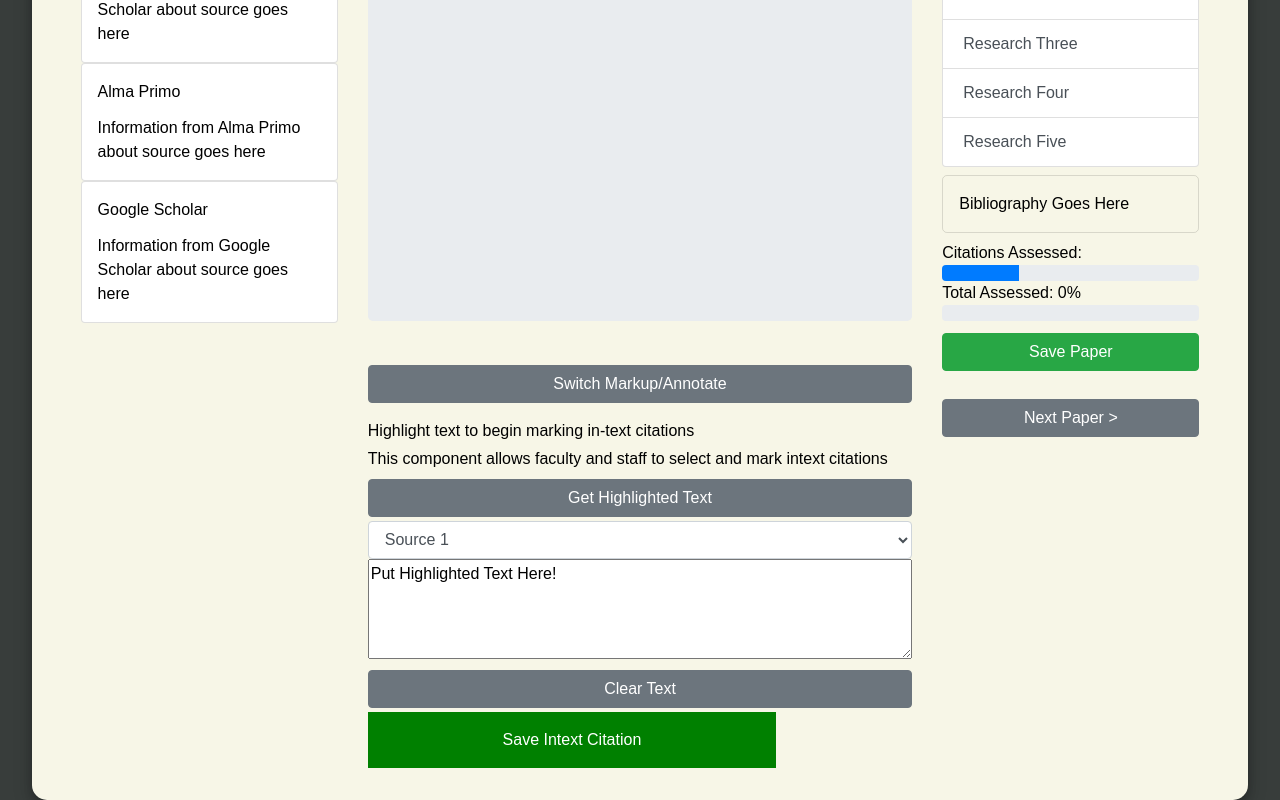
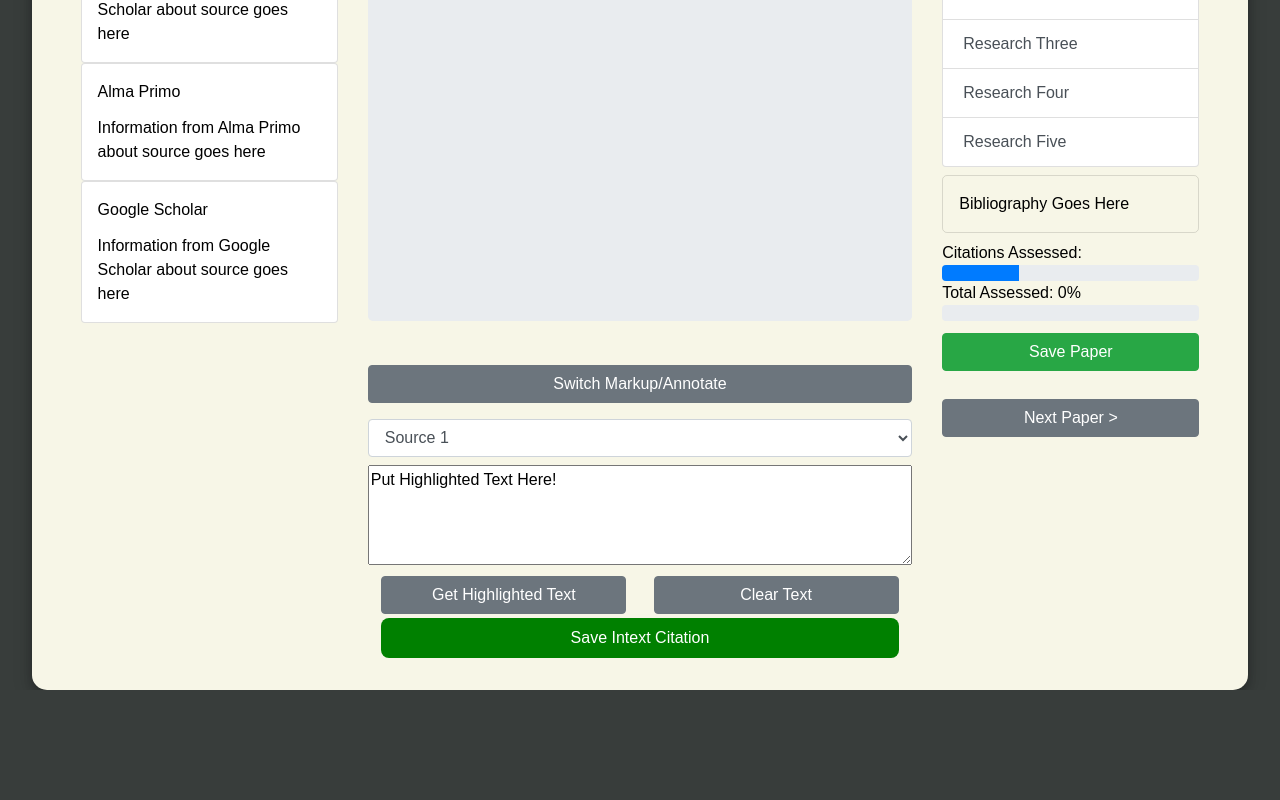
Before and after one commit to hsu-library-project-x/citing-insights-phase-1, a React (Create React App) app in the folder client/: page /#/analyze in a window 1280 px wide. Shown: the part 459-1259 px from the top of the page. After the commit the page ends 1149 px from the top, so only its background shows below. Built offline with nearby package versions, Linux system fonts and the light colour scheme.

Commit message:
Push backing up all yesterdays swork

```diff
--- a/client/src/Analyze.jsx
+++ b/client/src/Analyze.jsx
@@ -7,7 +7,7 @@ import Annotate from './Annotate.jsx';
 import Markup from './Markup.jsx';
 // This lets us use Jumbotron, Badge, and Progress in HTML from Reactstrap
 //    This is all we are using for now. May import more styling stuff later
-import { Label, ListGroup, ListGroupItem, Button, Input, Jumbotron, Badge, Progress } from 'reactstrap';
+import { Label, ListGroup, ListGroupItem, Button, Input, Jumbotron, Progress } from 'reactstrap';
 import {Card, CardText, CardBody, CardTitle} from 'reactstrap';
 // Lets us use column / row and layout for our webpage using Reactstrap
 import {Row, Col } from 'reactstrap';
@@ -162,11 +162,11 @@ class Analyze extends Component{
 		this.setState({successfullUpload: false});
 	}
 
-	//adds highlighted text and the selected source to the intextcitation state array
+	//adds highlighted text and the  source to the intextcitation state array
 	saveIntextCitation(){
 		let citationId = document.getElementById("sourceSelect").value;
 		let text = document.getElementById("highlightText").value;
-		if(text == "" || text == "Put Highlighted Text Here!"){
+		if(text === "" || text === "Put Highlighted Text Here!"){
 			alert("please highlight an intext citation");
 			return;
 		}
@@ -175,22 +175,32 @@ class Analyze extends Component{
 			let inCiteObj = new IntextCitation(text, "");
 			for(let i = 0; i < data.length; i++){
 				let curData = data[i];
-				if(curData.id == citationId){
-					console.log("found source");
+				if(curData.id === citationId){
 					this.state.citationData[i].intextCites.push(inCiteObj);
-					console.log(this.state.citationData);
 					return;
 				}
 			}
+			//Add id of paper to the cite object
+
 			let citeObj = new Citation(citationId, inCiteObj);
 			this.state.citationData.push(citeObj);
-			console.log(this.state.citationData);
+
 		}
 	}
 
-	//adds annotation and pairs it with appropriate in text citation in the intextCitation State Array.
+	//adds annotation and pairs it with appropriate in text citation in the citationData State Array.
 	addAnnotation(){
+		let citeSource = document.getElementById("inCitesForAnno").value;
 
+		if(citeSource === ""){
+			alert("please select a citation to link your annotation")
+			return;
+		}
+		else{
+			let annotation = document.getElementById("curAnno").value;
+			//attach an annotation to an intext citation
+			//need a way to grab the citation id, and the intext citation id to pair them appropriately
+		}
 	}
 
 	//Uploads state array of Citations and Annotations to the Database after compiling them into JSON format to do one Server Call
@@ -288,7 +298,13 @@ class Analyze extends Component{
 			          		<p id="student">Please select a student's paper</p>
 			          	</Jumbotron>
 			          	<Button onClick={this.toggleMarkup.bind(this)}>Switch Markup/Annotate</Button>
-			        		{(!this.state.isMarkup) ? <Annotate /> : <div class="markup"><Markup /> <div className="Actions">{this.renderActions()}</div></div>}
+			        	{(!this.state.isMarkup) ?
+			        		<div class="annotate">
+								<Annotate citedata={this.state.citationData} />
+								<Button color="success" id="addAnnotation">Add Annotation</Button>
+								<Button color="danger" id="clearSavedAnnotation">Erase Annotation</Button>
+							</div> : <div class="markup"><Markup /><div className="Actions">{this.renderActions()}</div></div>
+			        	}
 
 			        </Col>
 			        <Col xs="3">
--- a/client/src/Annotate.jsx
+++ b/client/src/Annotate.jsx
@@ -1,21 +1,65 @@
 import React, { Component } from 'react'
-import { Button, Input, Progress } from 'reactstrap';
+import { Input } from 'reactstrap';
 
 //This function will dynamically change the value in our progress bar
 
 
 class Annotate extends Component {
+	constructor(props) {
+	    super(props)
+	    this.state = {
+	      	citeData: [],
+	      	loaded: false,
+	      	inTextOptions: []
+		}
+
+		this.renderActions = this.renderActions.bind(this);
+	}
+
+	//set state to citeData from parent
+	componentDidMount(){
+		let v = this.props.citedata;
+		this.setState({
+			citeData: v,
+			loaded: true
+		});
+	}
+
+	renderActions(){
+		if(this.state.loaded){
+			let data = this.state.citeData;
+			for(let i = 0; i < data.length; i++){
+				let curInCiteArray =  data[i].intextCites;
+				for(let j = 0; j < curInCiteArray.length; j++){
+					let intvalue = "intext" + j;
+					let citeSource = "Intext Citation " + j + " from: " + data[i].id;
+					this.state.inTextOptions.push(
+						<option value={intvalue}>{citeSource}</option>
+					)
+				}
+			}
+
+			return(
+				<Input type="select" id="inCitesForAnno">
+					{this.state.inTextOptions}
+				</Input>
+			);
+		}
+
+	}
+
+
 
 
  	render() {
     	return(
 	    	<div class="anno-contain">
 		    	<p> Annotation Box </p>
+		    	<div id="sourceSelectContainer">{this.renderActions()}</div>
 		    	<Input type="textarea" name="annotation" id="curAnno" />
 
-	    	<Button color="success" id="addAnnotation">Add Annotation</Button>
-	    	<Button color="danger" id="clearSavedAnnotation">Erase Annotation</Button>
 		   		{/* Progress Bar -- Still need to make dynamic */}
+
 		    </div>
     	);
     }
--- a/client/src/Assignments.jsx
+++ b/client/src/Assignments.jsx
@@ -1,5 +1,5 @@
 import React, {Component} from 'react';
-import { Button, Form, FormGroup, Label, Input } from 'reactstrap';
+import { Form, Label, Input } from 'reactstrap';
 import { Row, Col } from 'reactstrap';
 import './css/App.css';
 import './css/Assignment.css';
@@ -61,7 +61,7 @@ class Assignment extends Component{
 
 	async uploadFiles() {
 		let unit = document.getElementById("selectClass");
-		if(unit.value == ""){
+		if(unit.value === ""){
 			alert('Select a Class Please');
 			return;
 		}
@@ -109,7 +109,7 @@ class Assignment extends Component{
 		    reject(req.response);
 		});
 
-		let unit = document.getElementById("selectClass");
+		//let unit = document.getElementById("selectClass");
 		//check if document is a pdf.. if not go to catch statement
 
 
--- a/client/src/Login.jsx
+++ b/client/src/Login.jsx
@@ -96,7 +96,7 @@ class Login extends Component{
 		let my_username = document.getElementById("myUname").value;
 		let my_password = document.getElementById("myPswd").value;
 
-		if(my_username == "" || my_password == "" )
+		if(my_username === "" || my_password === "" )
 		{
 			alert("Please Enter Username and Password");
 			return;
--- a/client/src/Markup.jsx
+++ b/client/src/Markup.jsx
@@ -1,6 +1,6 @@
 //importing react and reactstrap
 import React, { Component } from 'react';
-import {Input, Button, Form} from 'reactstrap';
+import {Input, Button} from 'reactstrap';
 
 //import our css
 import './css/Markup.css';
@@ -11,19 +11,13 @@ function getSelectionText() {
     if (window.getSelection) {
         text = window.getSelection().toString();
     }
-    else if (document.selection && document.selection.type != "Control"){
+    else if (document.selection && document.selection.type !== "Control"){
         text = document.selection.createRange().text;
     }
     else{
         alert('no')
     }
     return text;
-}
-
-//function to test functionality ....to be removed later
-function testGetTextArea(props) {
-	let test = document.getElementById("highlightText").value;
-	alert(test);
 }
 
 // Markup is a class that creates a component
@@ -57,12 +51,7 @@ class Markup extends Component {
   	render() {
 	    return(
 	    	<div class="markup-container">
-	    		{/* p tag important for now  */}
-	    		<p>Highlight text to begin marking in-text citations</p>
-	    		<p>This component allows faculty and staff to select and mark intext citations</p>
 		    	{/*user clicks this button to change the state of what was highlighted */}
-		    	<Button onMouseDown={this.setHighlightedText}>Get Highlighted Text</Button>
-		    	<Form>
 	    		{/* Sources so we can pair intext citation with source.....will be dynamically populated with API*/}
 	    		<Input type="select" name="source" id="sourceSelect">
 					<option>Source 1</option>
@@ -74,8 +63,8 @@ class Markup extends Component {
 	    		{/* where highlighed text goes*/}
 	    		<textarea id="highlightText" value={this.state.curHighlight} ref="highlightArea"></textarea>
 				{/* Button to submit In-Text Citation */}
+	    		<Button onMouseDown={this.setHighlightedText}>Get Highlighted Text</Button>
 	    		<Button onClick={this.clearCitation}>Clear Text</Button>
-		    	</Form>
 			</div>
     	);
   	}
--- a/client/src/RubricEditor.jsx
+++ b/client/src/RubricEditor.jsx
@@ -1,10 +1,7 @@
 import React, {Component} from 'react';
-import {Label, Input, Card, CardText, CardBody, CardTitle, Button} from 'reactstrap';
+import {Input, Card, CardText, CardBody, CardTitle, Button} from 'reactstrap';
 import "./css/RubricEditor.css";
 import uniqueId from 'react-html-id';
-
-const IdNum = 0;
-
 
 const Editor = () => (
 	<div class="numCardsSelector">
--- a/client/src/css/Analyze.css
+++ b/client/src/css/Analyze.css
@@ -98,3 +98,10 @@ li > a{
 .progressBox p{
   margin: 0;
 }
+
+.annotate .btn{
+  width: 45%;
+  margin-left: 2.5%;
+  margin-right: 2.5%;
+  margin-top: .25em;
+}
--- a/client/src/css/Markup.css
+++ b/client/src/css/Markup.css
@@ -9,13 +9,27 @@
 
 .markup-container select{
 	width: 100%;
+	margin-bottom: .5em;
 }
 
 .markup-container p{
 	margin-bottom: .25em;
 }
 
+.Actions > button{
+	width: 95%;
+	margin-left: 2.5%;
+	margin-right: 2.5%;
+	height: 2.5em;
+	padding: .25em;
+	border-radius: 8px;
+}
+
 .markup-container .btn{
+	width: 45%;
+	display: inline-block;
 	margin-top: .25em;
 	margin-bottom: .25em;
+	margin-left: 2.5%;
+	margin-right: 2.5%;
 }
```
Lines whose indentation alone changed are shown as unchanged.
